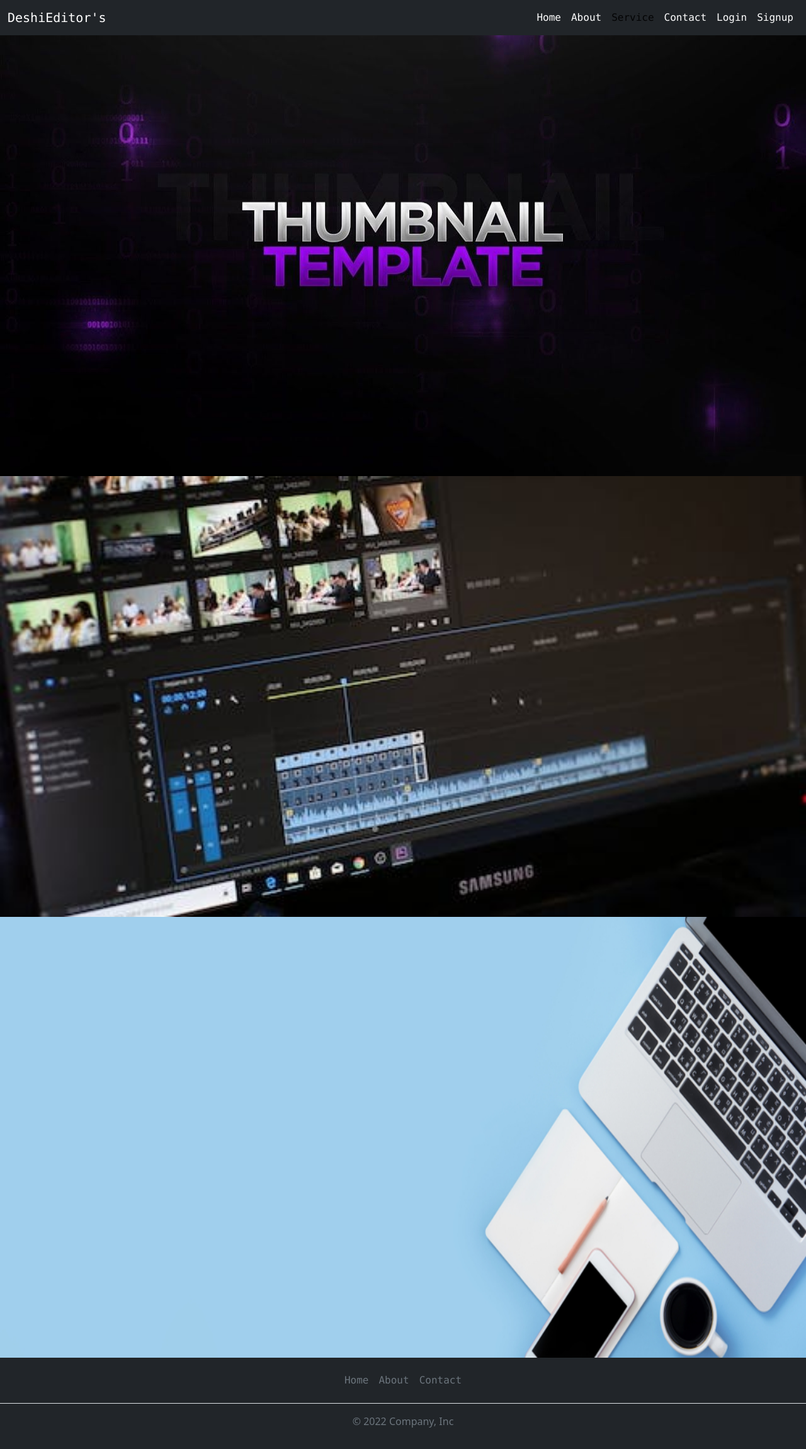
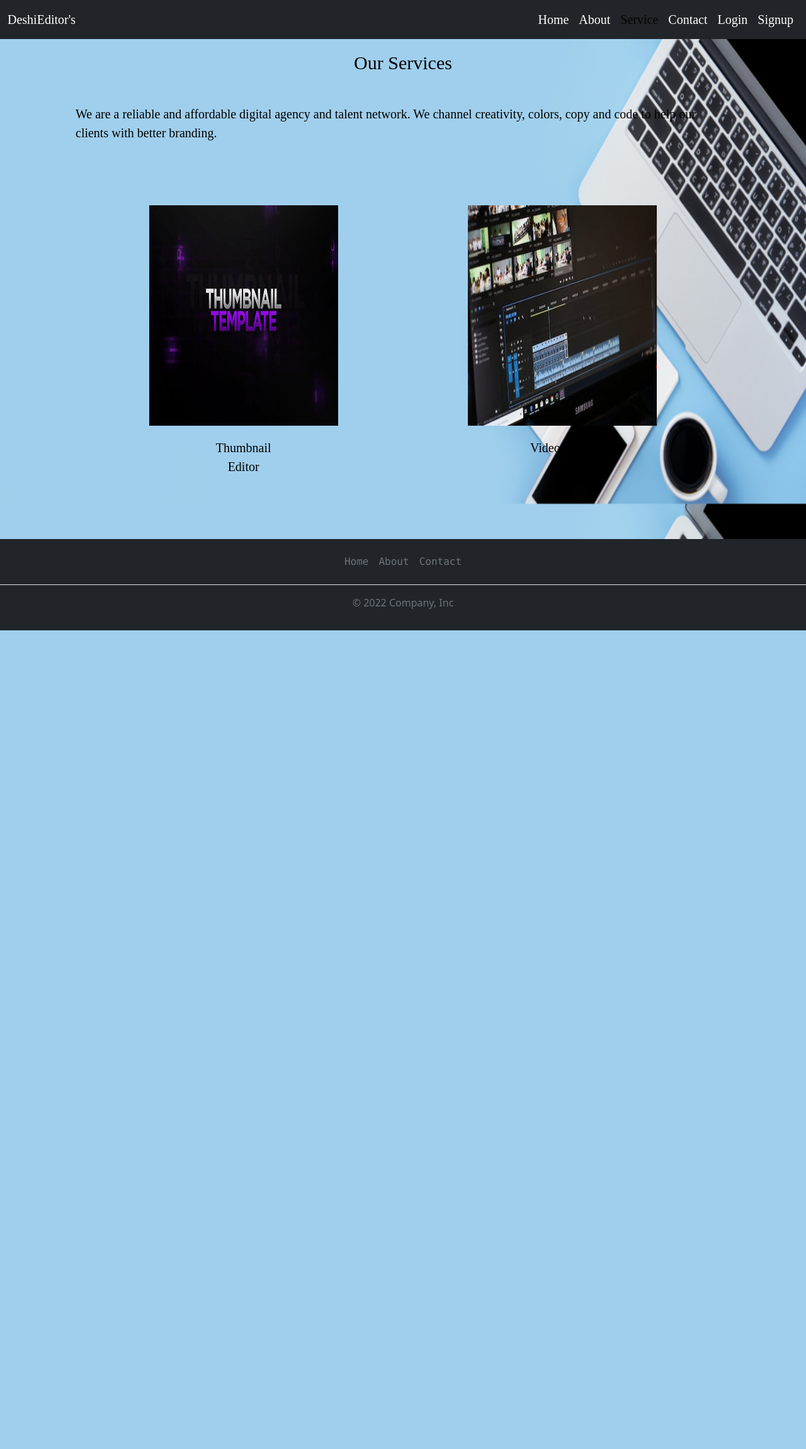
Before and after one commit to AntoAhamed/DeshiEditors, a PHP site: page /service.php in a window 1280 px wide. Shown: the whole page at 63% size. After the commit the page ends 1001 px from the top, so only its background shows below. Run offline with PHP 8.4, Linux system fonts and the light colour scheme.

Commit message:
Add files via upload

```diff
--- a/aboutStyle.css
+++ b/aboutStyle.css
@@ -16,7 +16,7 @@ body {
 
 .main h1 {
     font-family: 'Times New Roman', Times, serif;
-    font-size: 60px;
+    font-size: 30px;
     color: black;
     padding: 100px;
 }
--- a/service.php
+++ b/service.php
@@ -14,7 +14,7 @@
 <body>
     <nav class="navbar navbar-expand-lg bg-dark">
         <div class="container-fluid">
-            <a class="navbar-brand" href="#" style="color: white; font-family: Lucida Console;">DeshiEditor's</a>
+            <a class="navbar-brand" href="#" style="color: white; font-family: 'Times New Roman', Times, serif; font-size: 20px;">DeshiEditor's</a>
             <button class="navbar-toggler" type="button" data-bs-toggle="collapse" data-bs-target="#navbarNav"
                 aria-controls="navbarNav" aria-expanded="false" aria-label="Toggle navigation">
                 <span class="navbar-toggler-icon"></span>
@@ -22,22 +22,22 @@
             <div class="collapse navbar-collapse justify-content-end" id="navbarNav">
                 <ul class="navbar-nav">
                     <li class="nav-item">
-                        <a class="nav-link" aria-current="page" href="home.php">Home</a>
+                        <a class="nav-link" aria-current="page" href="home.php" style="font-family: 'Times New Roman', Times, serif; font-size: 20px;">Home</a>
                     </li>
                     <li class="nav-item">
-                        <a class="nav-link" href="about.php">About</a>
+                        <a class="nav-link" href="about.php" style="font-family: 'Times New Roman', Times, serif; font-size: 20px;">About</a>
                     </li>
                     <li class="nav-item">
-                        <a class="nav-link active" href="service.php">Service</a>
+                        <a class="nav-link active" href="service.php" style="font-family: 'Times New Roman', Times, serif; font-size: 20px;">Service</a>
                     </li>
                     <li class="nav-item">
-                        <a class="nav-link" href="contact.php">Contact</a>
+                        <a class="nav-link" href="contact.php" style="font-family: 'Times New Roman', Times, serif; font-size: 20px;">Contact</a>
                     </li>
                     <li class="nav-item">
-                        <a class="nav-link" href="login.php">Login</a>
+                        <a class="nav-link" href="login.php" style="font-family: 'Times New Roman', Times, serif; font-size: 20px;">Login</a>
                     </li>
                     <li class="nav-item">
-                        <a class="nav-link" href="registration.php">Signup</a>
+                        <a class="nav-link" href="registration.php" style="font-family: 'Times New Roman', Times, serif; font-size: 20px;">Signup</a>
                     </li>
                 </ul>
             </div>
@@ -46,11 +46,35 @@
 
     <div class="main">
 
-        <img src="thumbnail.jpg" alt="" height="700px" width="100%"><br>
+        <!--
 
-        <img src="video.jpg" alt="" height="700px" width="100%"><br>
+            <img src="thumbnail.jpg" alt="" height="700px" width="100%"><br>
 
-        <img src="bg.jpg" alt="" height="700px" width="100%">
+            <img src="video.jpg" alt="" height="700px" width="100%"><br>
+
+            <img src="bg.jpg" alt="" height="700px" width="100%">
+
+        -->
+
+        <h1>Our Services</h1>
+
+        <p>
+            We are a reliable and affordable digital agency and talent network. We channel creativity, colors, copy and
+            code to help our clients with better branding.
+        </p>
+
+        <div class="container text-center">
+            <div class="row justify-content-evenly">
+                <div class="col-4">
+                    <img src="thumbnail.jpg" alt="" height="350px" width="300px">
+                    <p>Thumbnail Editor</p>
+                </div>
+                <div class="col-4">
+                    <img src="video.jpg" alt="" height="350px" width="300px">
+                    <p>Video Editor</p>
+                </div>
+            </div>
+        </div>
 
     </div>
 
--- a/serviceStyle.css
+++ b/serviceStyle.css
@@ -9,3 +9,20 @@ body {
     font-family: Lucida Console;
     color: white;
 }
+
+.main h1 {
+    font-family: 'Times New Roman', Times, serif;
+    font-size: 30px;
+    color: black;
+    text-align: center;
+    padding: 20px;
+}
+
+.main p {
+    font-family: 'Times New Roman', Times, serif;
+    font-size: 20px;
+    color: black;
+    margin: 0 100px 0 100px;
+    padding: 20px;
+    padding-bottom: 100px;
+}
```
Also changed, not shown: about.php (+8 -8 lines), contact.php (+7 -7 lines), home.php (+8 -8 lines), login.php (+7 -7 lines), profile.php (+8 -8 lines), registration.php (+7 -7 lines), user.png (added).
